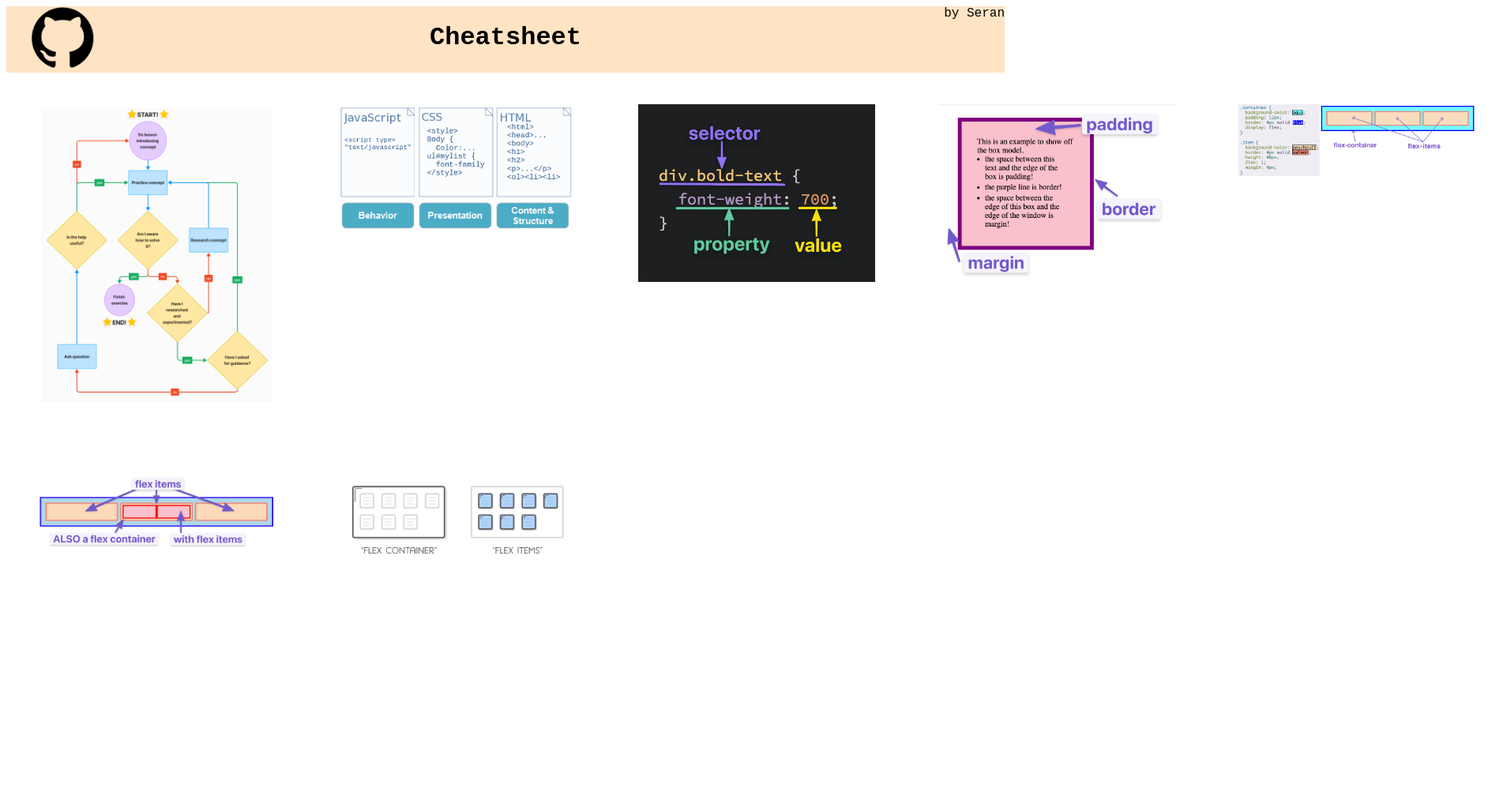
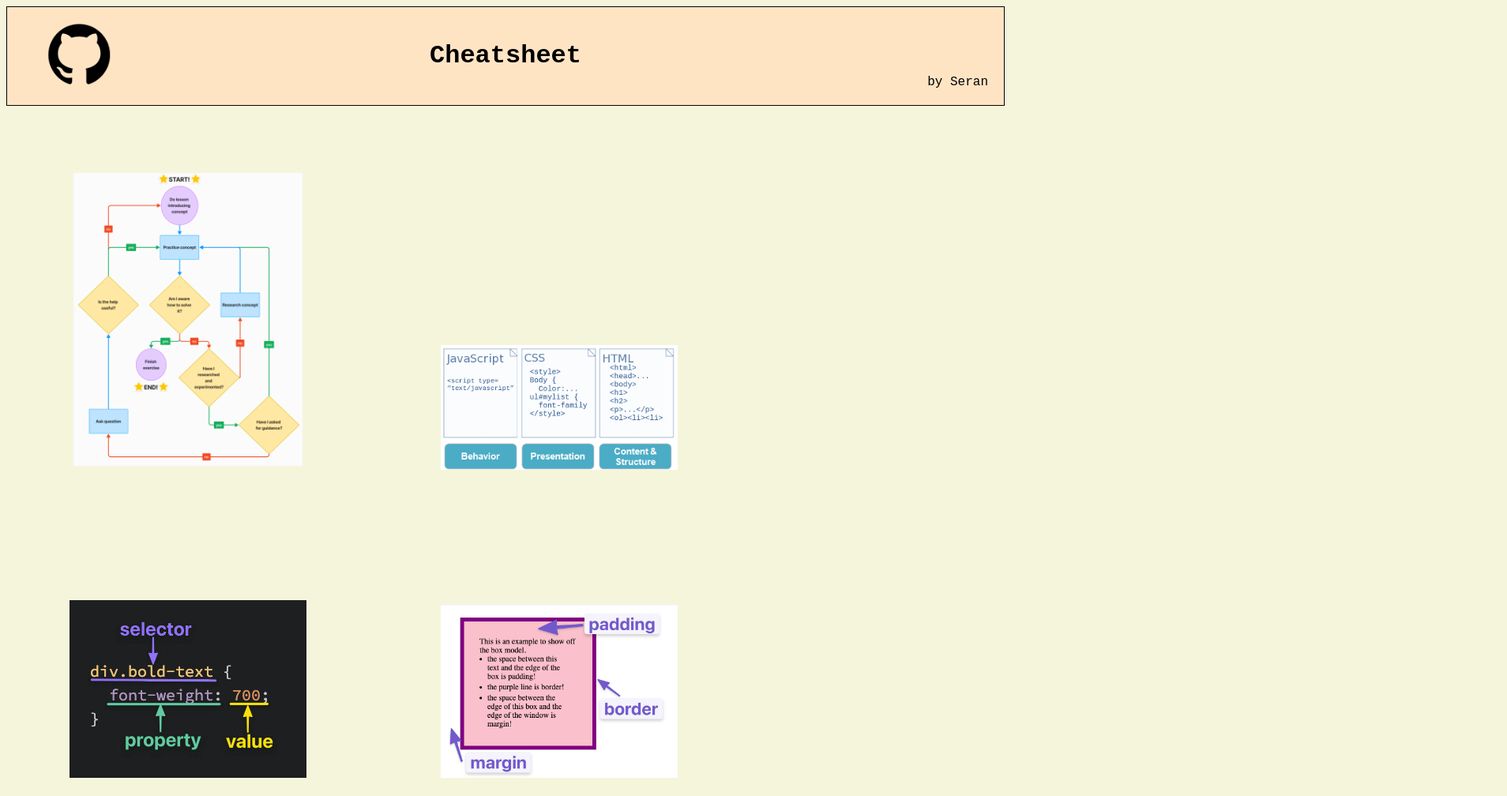
Before and after one commit to Seran2409/cheatsheet, a plain HTML site: page index.html in a window 1280 px wide. Shown: the top 1008 px of the page at 79% size, 1908 px wide, since content can reach past the window. Before the commit the page ends 800 px from the top, so only its background shows below. Drawn offline with Linux system fonts and the light colour scheme.

Commit message:
img-container zusammengefasst, margin und padding der bilder angepasst

```diff
--- a/index.html
+++ b/index.html
@@ -8,6 +8,7 @@
   </head>
   <body>
     <div id="header">
+      <div class="menu">
         <div class="h1left">
           <img
             class="github"
@@ -18,18 +19,42 @@
         <div class="h1"><h1>Cheatsheet</h1></div>
         <div class="h1right">by Seran</div>
       </div>
-    <div id="img-container1">
-      <div><img class="img" src="./img/Code Journey.png" alt="Code" /></div>
+    </div>
+
+    <div id="img-container">
       <div>
+        <img class="img" src="./img/Code Journey.png" alt="Code" />
         <img class="img" src="./img/js_css_html.png" alt="js_css_html" />
+        <img class="img" src="./img/CSS Selektor.jpg" alt="css" />
+        <img class="img" src="./img/box-model.png" alt="box-model" />
+        <img class="img" src="./img/Flexbox.png" alt="Flexbox" />
+        <img class="img" src="./img/Flexboxes.png" alt="Flexboxes" />
+        <img
+          class="img"
+          src="./img/flex-container-and-flex-items-6234bb.7ffe361a.png"
+          alt="Flexbox_items"
+        />
+        <img
+          class="img"
+          src="./img/flex-justify-content-alignment-ea129c.f7d754ab.png"
+          alt="flex-justify-content-alignment-ea129c"
+        />
+        <img
+          class="img"
+          src="./img/flex-justify-content-distribution-b0ee9c.3c71bf1f.png"
+          alt="flex-justify-content-distribution-b0ee9c"
+        />
+        <img
+          class="img"
+          src="./img/flex-align-items-26abfd.9d4b350a.png"
+          alt="flex-align-items-26abfd"
+        />
+        <img
+          class="img"
+          src="./img/flex-wrap-b960c1.73a3247a.png"
+          alt="flex-wrap-b960c1"
+        />
       </div>
-      <div><img class="img" src="./img/CSS Selektor.jpg" alt="css" /></div>
-      <div><img class="img" src="./img/box-model.png" alt="box-model" /></div>
-      <div><img class="img" src="./img/Flexbox.png" alt="Flexbox" /></div>
-    </div>
-    <div id="img-container2">
-      <div><img class="img" src="./img/Flexboxes.png" alt="Flexboxes" /></div>
-      <div><img class="img" src="./img/flex-container-and-flex-items-6234bb.7ffe361a.png" alt="Flexbox_items"></div>
     </div>
     <div></div>
   </body>
--- a/style.css
+++ b/style.css
@@ -1,9 +1,20 @@
 body {
+  background-color: beige;
   font-family: "Courier New", Courier, monospace;
 }
 #header {
   background-color: bisque;
   display: flex;
+  border: 1px solid black;
+  justify-content: center;
+  padding: 20px;
+}
+
+.menu{
+  display: flex;
+  justify-content: space-between;
+  width: 1800px;
+  align-items: center;
 }
 
 .h1 {
@@ -14,6 +25,7 @@ body {
 .h1right {
   text-align: right;
   flex: 1;
+  align-self: flex-end;
 }
 .h1left {
   flex: 1;
@@ -24,17 +36,15 @@ body {
   height: auto;
 }
 
-#img-container1{
+
+#img-container{
     display: flex;
     width: auto;
-}
-#img-container2{
-    display: flex;
 }
 
 .img{
     padding: 20px;
-    margin: 20px;
+    margin: 60px;
     width: 300px;
     height: auto;
 }
```
Also changed, not shown: img/flex-align-items-26abfd.9d4b350a.png (added), img/flex-justify-content-alignment-ea129c.f7d754ab.png (added), img/flex-justify-content-distribution-b0ee9c.3c71bf1f.png (added), img/flex-wrap-b960c1.73a3247a.png (added). Lines whose indentation alone changed are shown as unchanged.
